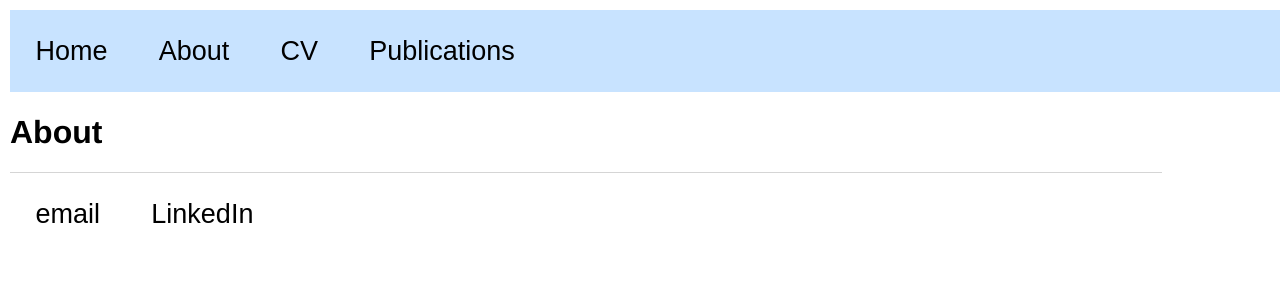
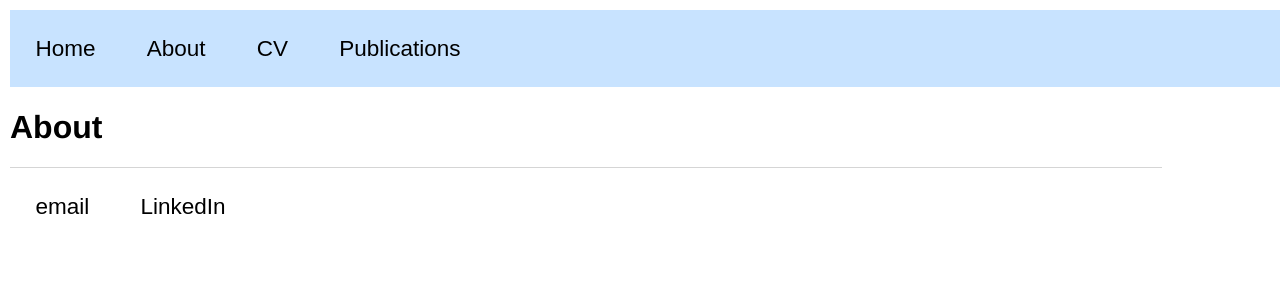
Before and after one commit to avacutler/----, a Jekyll site: the page built from about/index.html, in a window 1280 px wide. Shown: the top 300 px of the page. Built offline with Jekyll 4.4.1, drawn with Linux system fonts in a browser that asks for light colours; nearby versions of some CDN libraries; library files that are not in the unit come from our copies.

Commit message:
Update main.css

```diff
--- a/css/main.css
+++ b/css/main.css
@@ -10,14 +10,13 @@ li{
   list-style-type: none;
   margin: 2vw 0;
 
-  font-size: 3vh;
+  font-size: 2.5vh;
 }
 
 a{
   text-decoration: none;
   color: black;
   font-family: sans-serif;
-
   padding: 2vw;
 }
 
@@ -30,7 +29,6 @@ ul{
   display: block;
   margin: 0;
   padding: 0;
-
   display: flex;
 }
 
@@ -50,41 +48,34 @@ a:hover{
   ul{
     flex-direction: column;
   }
-
   a{
     display: block;
   }
-
   li{
     margin: 0;
   }
-
   button{
     display: block;
-
     padding: 2vw;
     font-size: 3vh;
-    background-color: #AFE0FF;
+    background-color: #C8E3FF;
     border: none;
     outline: none;
     cursor: pointer;
-
     align-self: flex-start;
   }
 }
 
-
 /*change the layout of the navigation bar for all the screens
 that have a width less or equal than 500px*/
-
 
 h1 {
     font-size: 2em;
     font-family:'Helvetica', 'Arial', 'Sans-Serif';
 }
 p {
-    font-size: 1.3em;
-    line-height: 1.5em;
+    font-size: 1.2em;
+    line-height: 1.4em;
     color: #333;
     padding: 15px;
 }
```
